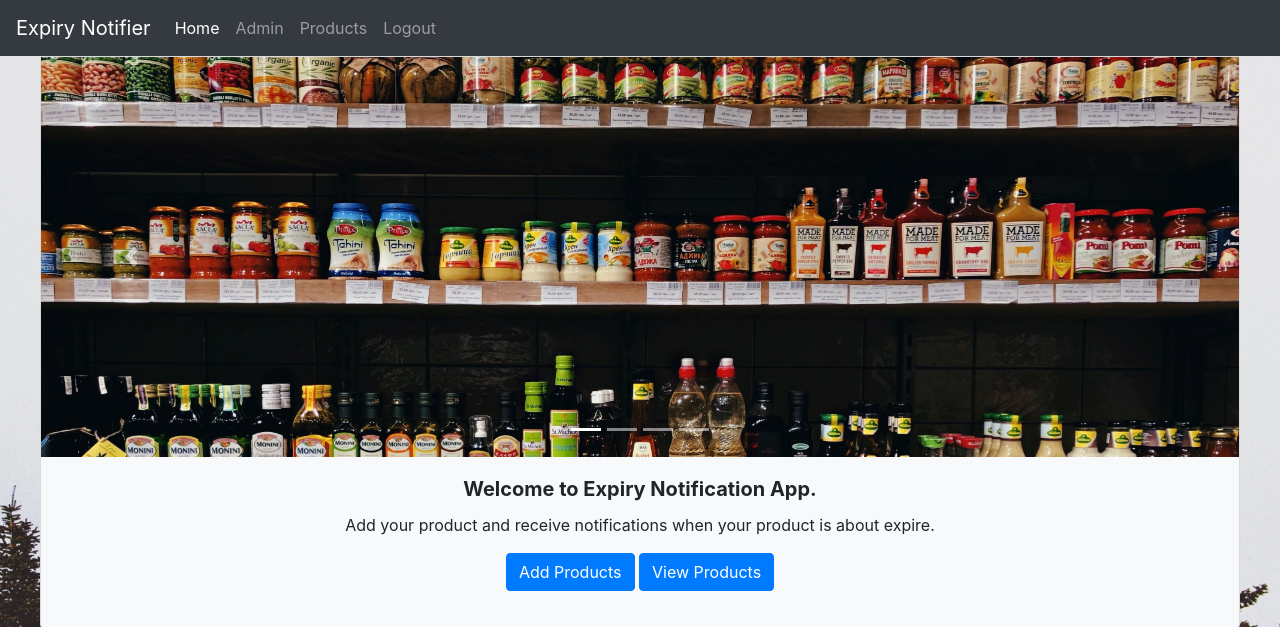
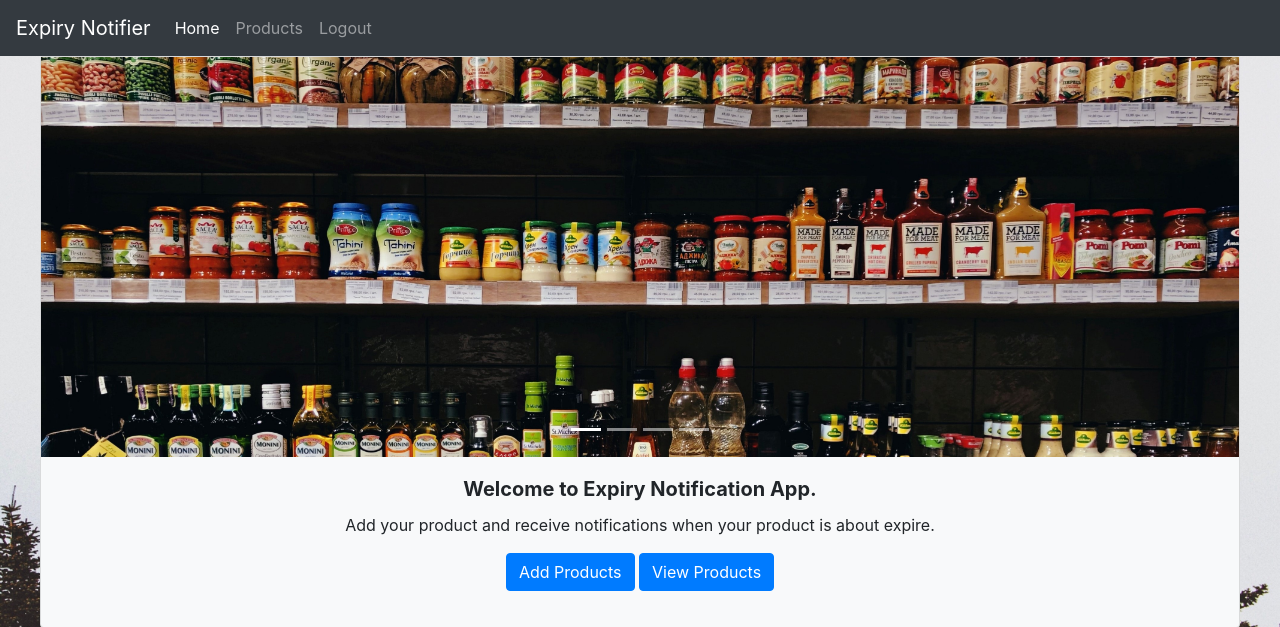
Before and after one commit to Vivek-Gupta21/ExpiryNotification, a Django app: page /expirynotification/home/ in a window 1280 px wide. Shown: the top 627 px of the page. Run offline with Django 3.2, Linux system fonts and the light colour scheme; the visitor is signed in with stand-in values (Sample User, id 1); some libraries are stand-ins or nearby versions.

Commit message:
Removed admin tab

```diff
--- a/ExpiryNotification/settings.py
+++ b/ExpiryNotification/settings.py
@@ -29,7 +29,9 @@
 # SECURITY WARNING: don't run with debug turned on in production!
 DEBUG = True
 
-ALLOWED_HOSTS = ['vivekgupta16.pythonanywhere.com']
+ALLOWED_HOSTS = [
+    'vivekgupta16.pythonanywhere.com',
+]
 
 
 # Application definition
--- a/templates/ProductExpiryNotification/base.html
+++ b/templates/ProductExpiryNotification/base.html
@@ -47,9 +47,9 @@
                         <a class="nav-link" href="{% url "homePage" %}">Home
                             <span class="sr-only">(current)</span></a>
                     </li>
-                    <li class="nav-item">
-                        <a class="nav-link" href="{% url "admin:index" %}">Admin</a>
-                    </li>
+{#                    <li class="nav-item">#}
+{#                        <a class="nav-link" href="{% url "admin:index" %}">Admin</a>#}
+{#                    </li>#}
                     {% if user.is_authenticated %}
                         <li class="nav-item">
                             <a class="nav-link" href="{% url "ProductExpiryNotification:loginHomePage" %}">Products</a>
```
Also changed, not shown: 1 other file.
